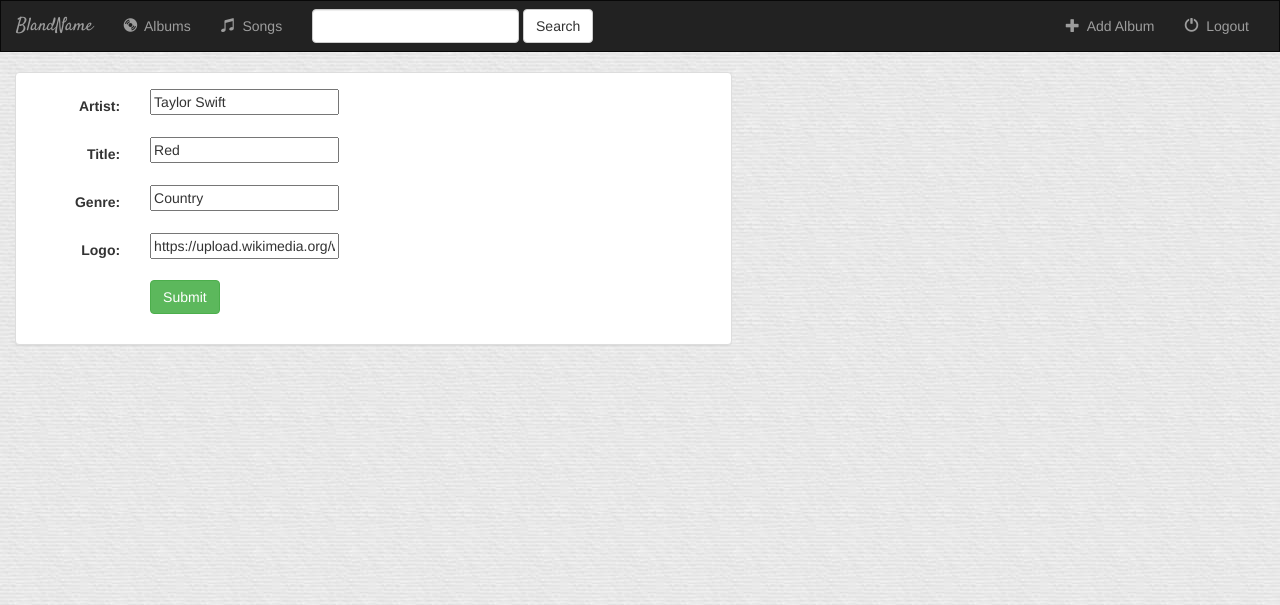
After one commit to eternalseptember/Django-Music-Gallery, a Django app: page /music/album/1/ in a window 1280 px wide. The commit adds this page. Shown: the top 605 px of the page. Run offline with Django 3.2, Linux system fonts and the light colour scheme; data comes from the database, SQL or seed files in the repository; both versions use the stored data as it was after the commit; some libraries are stand-ins or nearby versions.

Commit message:
add, create, and delete album functions work

```diff
--- a/music/models.py
+++ b/music/models.py
@@ -1,4 +1,6 @@
 from django.db import models
+from django.core.urlresolvers import reverse
+
 
 # Create your models here.
 class Album(models.Model):
@@ -6,6 +8,9 @@
 	title = models.CharField(max_length=500)
 	genre = models.CharField(max_length=100)
 	logo = models.CharField(max_length=1000)
+
+	def get_absolute_url(self):
+		return reverse('music:detail', kwargs={'pk': self.pk})
 
 	def __str__(self):
 		return self.artist + " - " + self.title
--- /dev/null
+++ b/music/templates/music/album_form.html
@@ -0,0 +1,31 @@
+{% extends 'music/base.html' %}
+{% block title %}Add a New Album{% endblock %}
+{% block albums_acive %}active{% endblock %}
+
+{% block body %}
+<div class="container-fluid">
+
+	<div class="row">
+
+		<div class="col-sm-12 col-md-7">
+			<div class="panel panel-default">
+				<div class="panel-body">
+
+					<form class="form-horizontal" action="" method="post" enctype="multipart/form-data">
+						{% csrf_token %}
+						{% include 'music/form-template.html' %}
+						<div class="form-group">
+							<div class="col-sm-offset-2 col-sm-10">
+								<button type="submit" class="btn btn-success">Submit</button>
+							</div>
+						</div>
+					</form>
+
+				</div>
+			</div>
+		</div>
+
+	</div>
+
+</div>
+{% endblock %}
--- a/music/templates/music/base.html
+++ b/music/templates/music/base.html
@@ -53,8 +53,7 @@
 
 					<ul class="nav navbar-nav navbar-right">
 						<li>
-							<!-- should be { % url 'music:create_album' % } -->
-							<a href="#">
+							<a href="{% url 'music:album-add' %}">
 								<span class="glyphicon glyphicon-plus" aria-hidden="true"></span>&nbsp; Add Album
 							</a>
 						</li>
--- /dev/null
+++ b/music/templates/music/form-template.html
@@ -0,0 +1,9 @@
+{% for field in form %}
+	<div class="form-group">
+		<div class="col-sm-offset-2 col-sm-10">
+			<span class="text-danger small">{{ field.errors }}</span>
+		</div>
+		<label class="control-label col-sm-2">{{ field.label_tag }}</label>
+		<div class="col-sm-10">{{ field }}</div>
+	</div>
+{% endfor %}
--- a/music/templates/music/index.html
+++ b/music/templates/music/index.html
@@ -26,8 +26,7 @@
 							<a href="{% url 'music:detail' album.id %}" class="btn btn-primary btn-sm" role="button">View Details</a>
 
 							<!-- Delete Album -->
-							<!-- Replace the form action with { % url 'music:delete_album' album.id % } -->
-							<form action="" method="post" style="display:inline;">
+							<form action="{% url 'music:album-delete' album.id %}" method="post" style="display:inline;">
 								{% csrf_token %}
 								<input type="hidden" name="album_id" value="{{ album.id }}" />
 								<button type="submit" class="btn btn-default btn-sm">
@@ -49,7 +48,7 @@
 		{% else %}
 			<div class="col-sm-12">
 				<br>
-				<a href="#"> <!-- replace with { % url 'music:create_album' % } -->
+				<a href="{% url 'music:album-add' %}">
 					<button type="button" class="btn btn-success">
 						<span class="glyphicon glyphicon-plus"></span>&nbsp; Add an Album
 					</button>
--- a/music/urls.py
+++ b/music/urls.py
@@ -6,7 +6,12 @@
 urlpatterns = [
 	# /music/
 	url(r'^$', views.IndexView.as_view(), name='index'),
-
 	# /music/<album_id>
 	url(r'^(?P<pk>[0-9]+)/$', views.DetailView.as_view(), name='detail'),
+	# /music/album/add
+	url(r'album/add/$', views.AlbumCreate.as_view(), name='album-add'),
+	# /music/album/2
+	url(r'album/(?P<pk>[0-9]+)/$', views.AlbumUpdate.as_view(), name='album-update'),
+	# /music/album/2/delete/
+	url(r'album/(?P<pk>[0-9]+)/delete/$', views.AlbumDelete.as_view(), name='album-delete')
 ]
--- a/music/views.py
+++ b/music/views.py
@@ -1,4 +1,6 @@
 from django.views import generic
+from django.views.generic.edit import CreateView, UpdateView, DeleteView
+from django.core.urlresolvers import reverse_lazy
 from .models import Album
 
 
@@ -14,3 +16,18 @@
 class DetailView(generic.DetailView):
 	model = Album
 	template_name = 'music/detail.html'
+
+
+class AlbumCreate(CreateView):
+	model = Album
+	fields = ['artist', 'title', 'genre', 'logo']
+
+
+class AlbumUpdate(UpdateView):
+	model = Album
+	fields = ['artist', 'title', 'genre', 'logo']
+
+
+class AlbumDelete(DeleteView):
+	model = Album
+	success_url = reverse_lazy('music:index')
```
Also changed, not shown: db.sqlite3.
